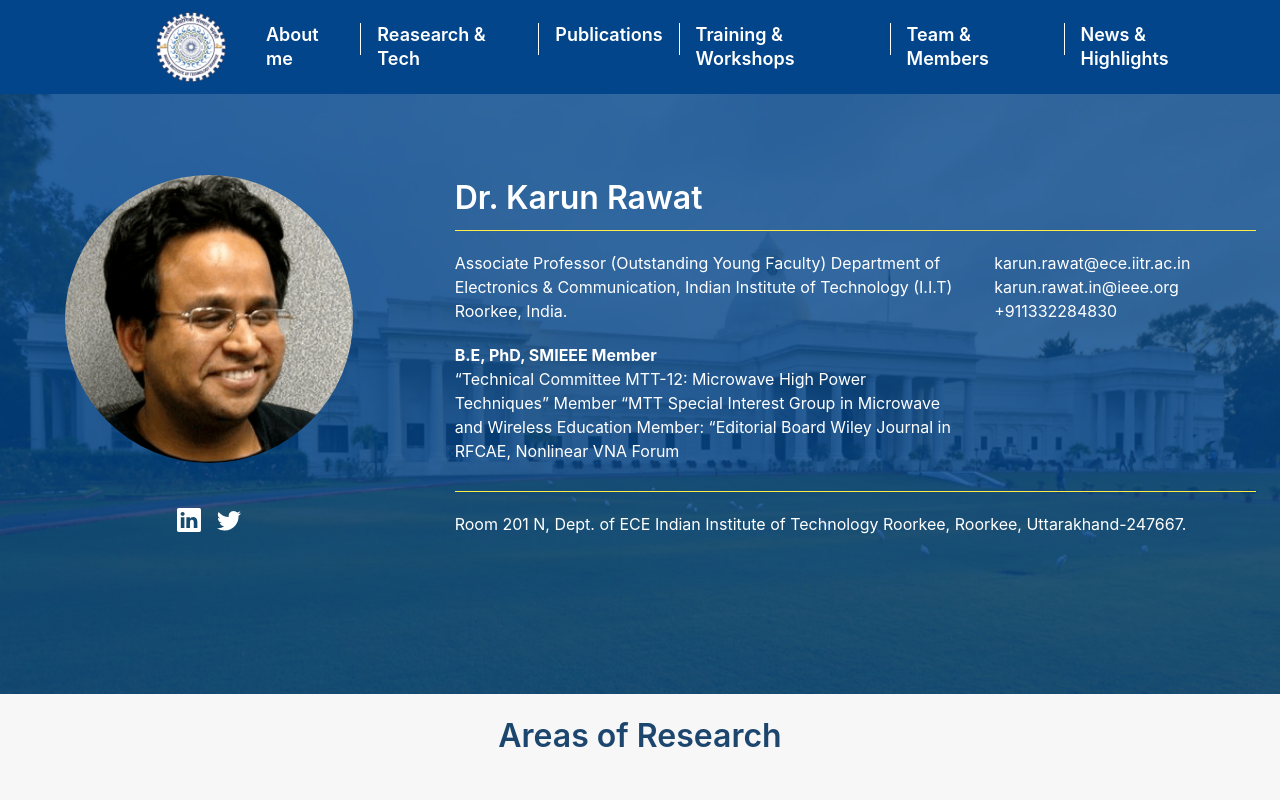
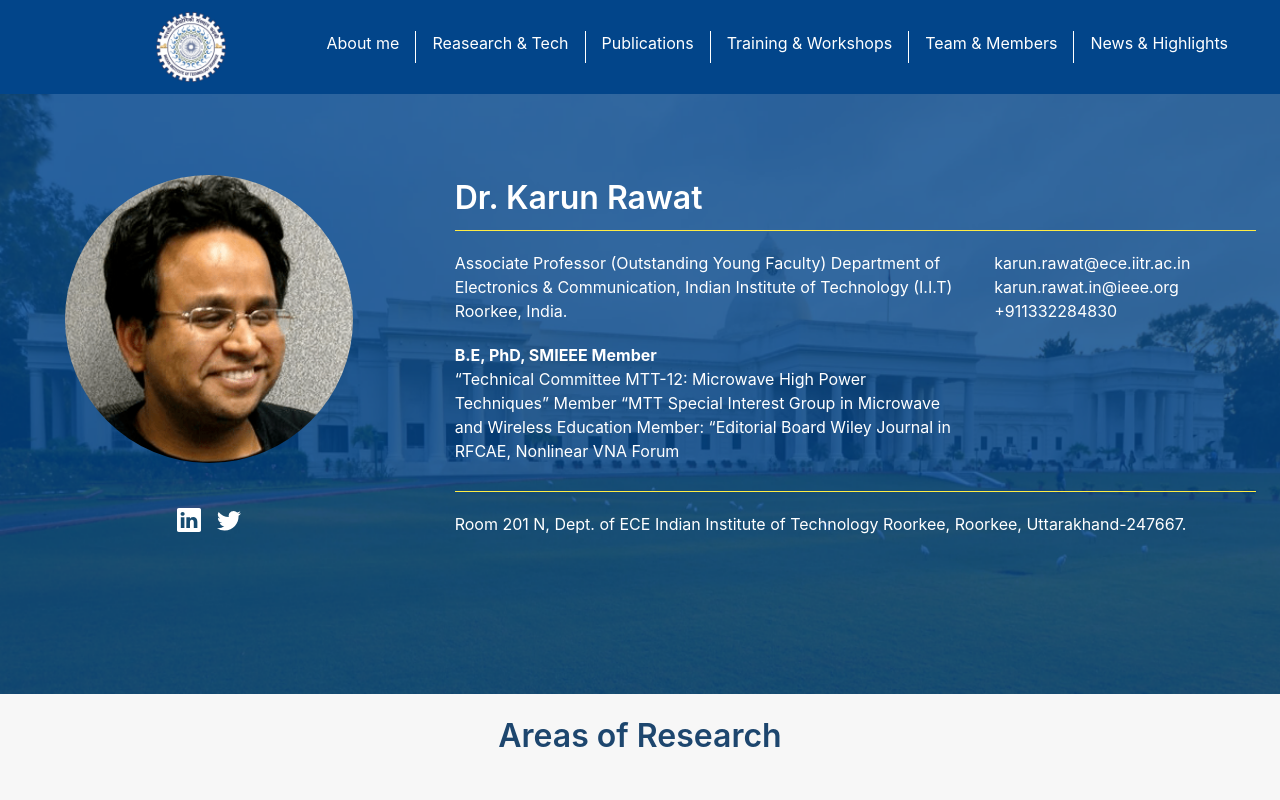
Before and after one commit to PraveshChamoli999/karun-rawat-portfolio, a React (Create React App) app: page / in a window 1280 px wide. Shown: the top 800 px of the page. Built offline with nearby package versions, Linux system fonts and the light colour scheme.

Commit message:
decrease header font

```diff
--- a/src/components/Header.js
+++ b/src/components/Header.js
@@ -11,7 +11,7 @@ const Header = () => {
   return (
     <div className="bg-[#02458A] text-white  ">
       <nav className="relative   ">
-        <div className="container py-3 px-3 mx-auto lg:flex lg:justify-between lg:items-center  font-semibold lg:text-[18px] text-base">
+        <div className="container py-3 px-3 mx-auto lg:flex lg:justify-between lg:items-center  ">
           <div className="flex items-center justify-between">
             <NavLink to="/" className="lg:pl-36">
               <img
```
